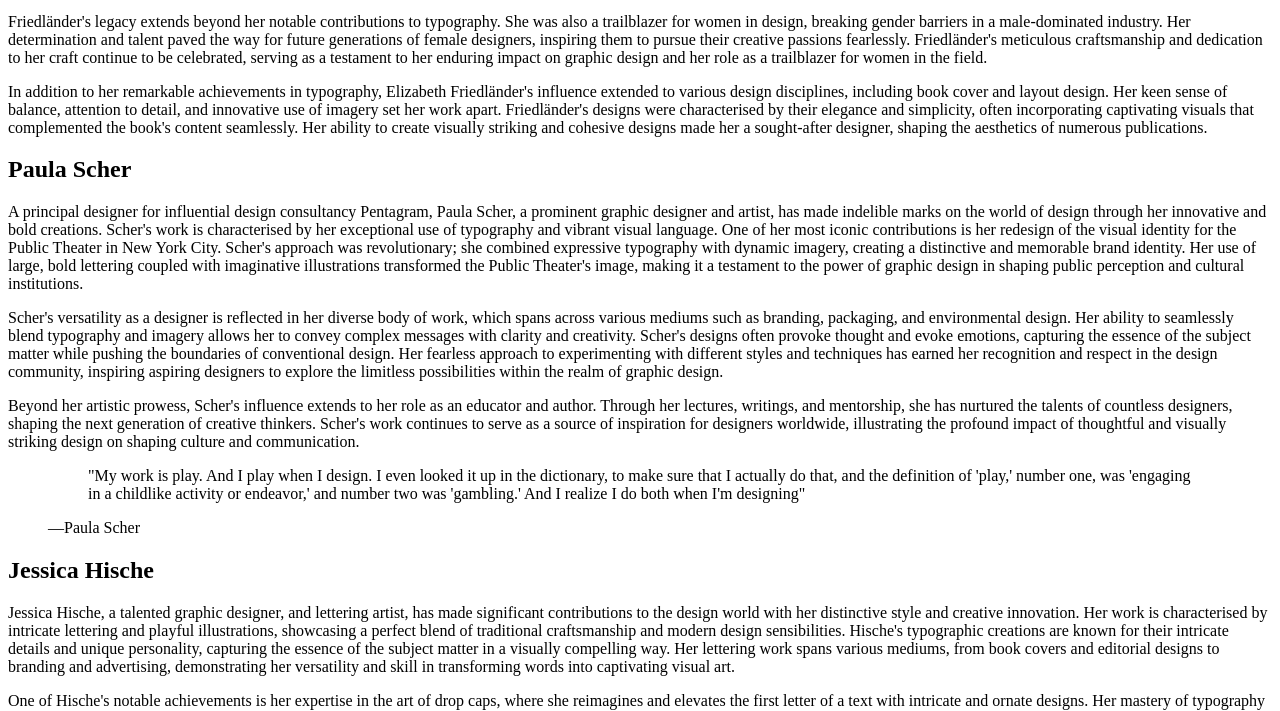
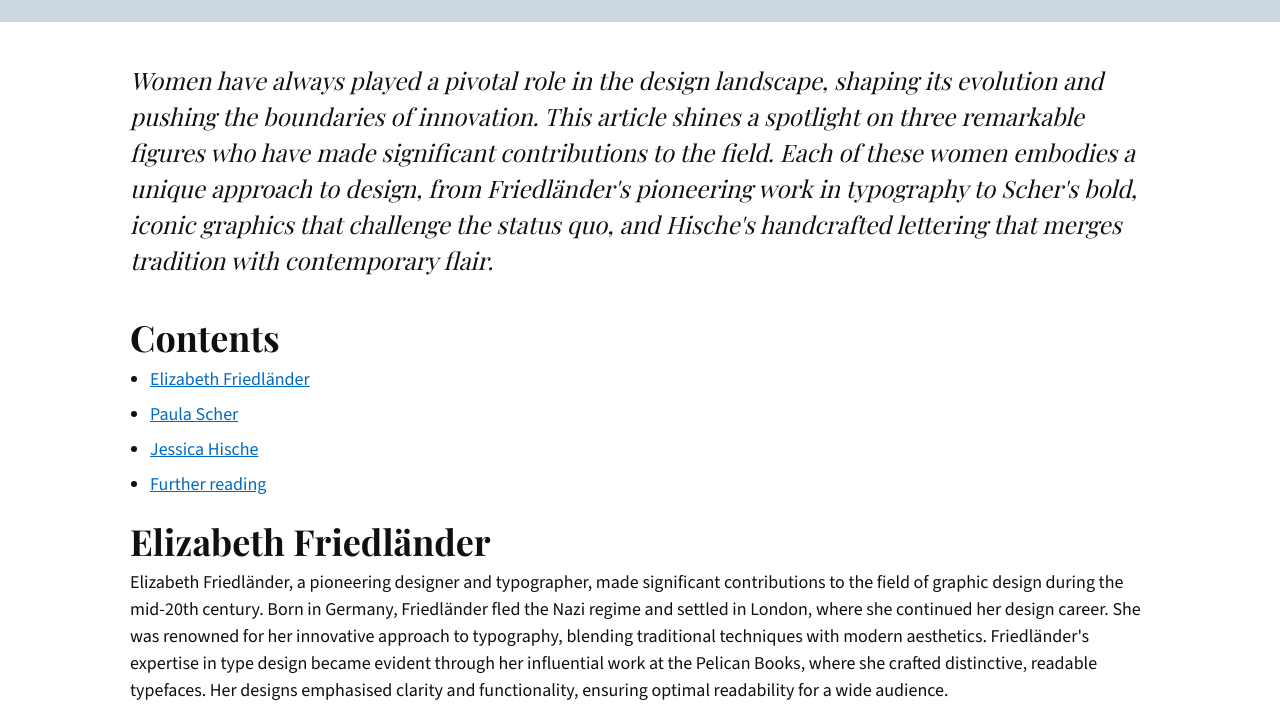
Before and after one commit to KatieHackett/Women-in-design-, a plain HTML site: page index.html in a window 1280 px wide. Shown: the part 486-1197 px from the top of the page. Drawn offline with nearby package versions, Linux system fonts and the light colour scheme; the site is published under a folder, as on GitHub Pages, so addresses that start at the root find nothing; a web font is replaced by a local one.

Commit message:
update css

```diff
--- a/index.html
+++ b/index.html
@@ -5,7 +5,7 @@
     <meta charset="UTF-8">
     <meta name="viewport" content="width=device-width, initial-scale=1.0">
     <title>UXD101 Introduction to HTML | Digital Design</title>
-<link href="/Css/women.css" type="text/css" rel="stylesheet">
+<link href="CSS/women.css" type="text/css" rel="stylesheet">
 </head>
 
 <body>
```
